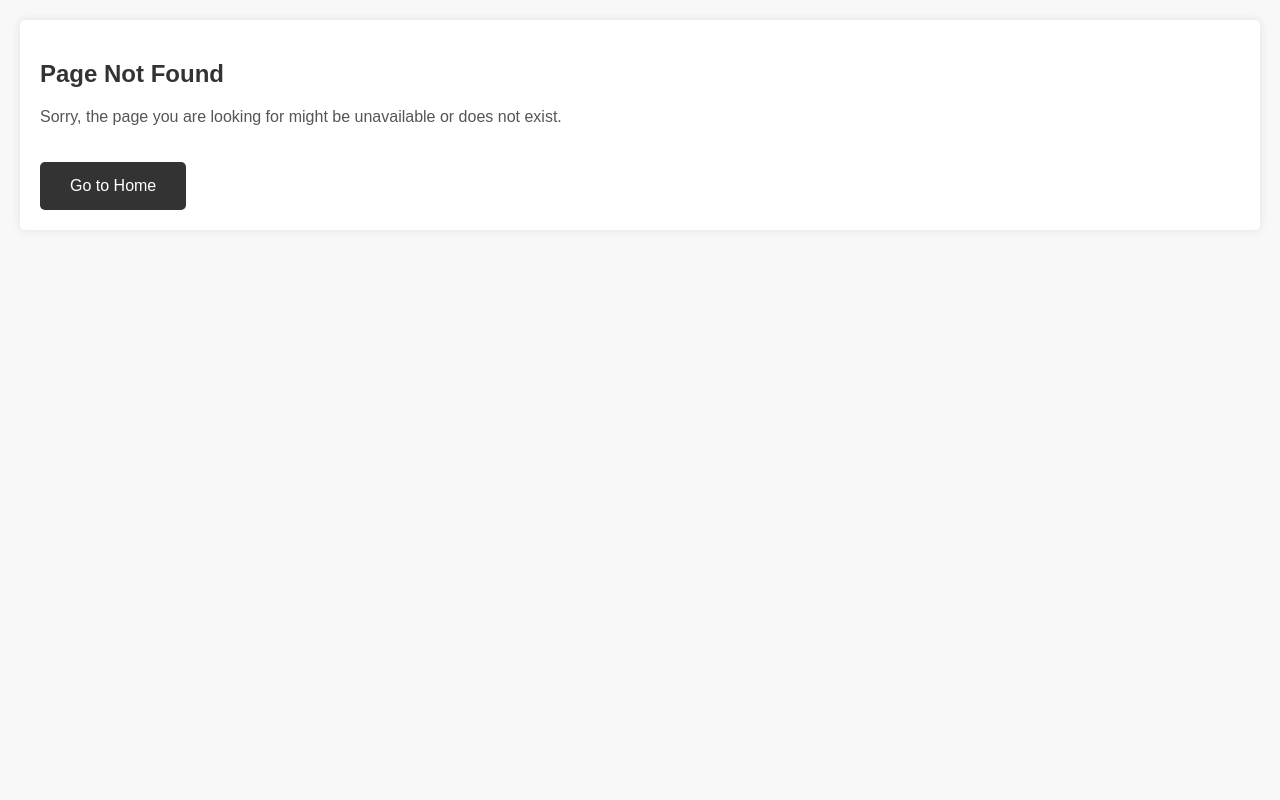
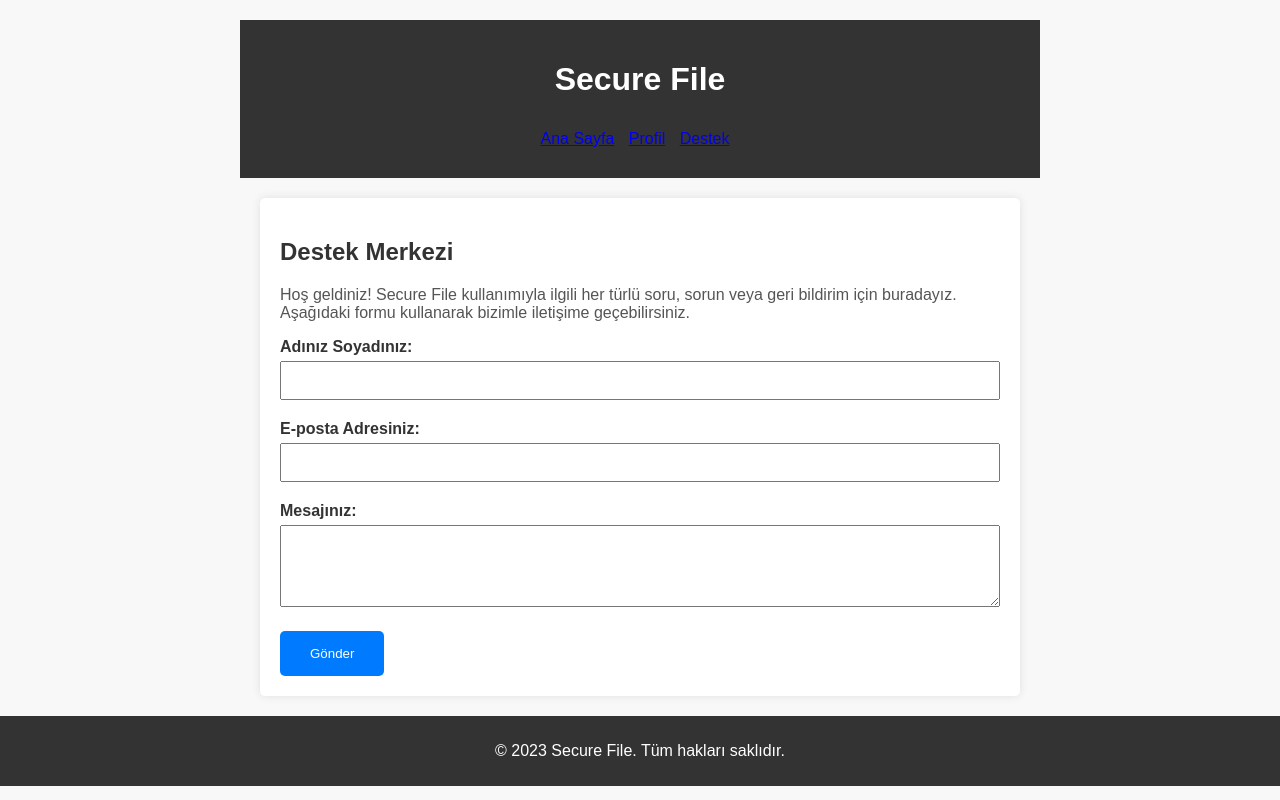
Before and after one commit to marksmandantus/Veri_Guvenligi, a Django app: page /destek/ in a window 1280 px wide. Run offline with Django 4.2, Linux system fonts and the light colour scheme.

Commit message:
css and html updated
password reset, ratelimit, i am not robot, support added

```diff
--- a/veri/base/forms.py
+++ b/veri/base/forms.py
@@ -2,6 +2,11 @@ from django import forms
 from django.contrib.auth.forms import UserCreationForm, AuthenticationForm
 from django.contrib.auth.models import User
 from .models import UploadedFile
+from captcha.fields import ReCaptchaField
+from captcha.widgets import ReCaptchaV2Checkbox
+
+class FormWithCaptcha(forms.Form):
+    captcha = ReCaptchaField(widget=ReCaptchaV2Checkbox(attrs={'data-callback': 'onCaptchaSuccess'}))
 
 class RegisterForm(UserCreationForm):
     email = forms.EmailField()
--- a/veri/base/urls.py
+++ b/veri/base/urls.py
@@ -4,6 +4,7 @@ from django.conf import settings
 from django.conf.urls.static import static
 from django.views.generic import TemplateView
 from django.contrib.auth.views import LogoutView
+from django.contrib.auth import views as auth_views
 
 
 urlpatterns = [
@@ -12,9 +13,21 @@ urlpatterns = [
     path('profile/', views.user_profile, name='user_profile'),
     path('delete_file/<int:id>/', views.delete_file, name='delete_file'),
     path('logout/', LogoutView.as_view(next_page='index'), name='logout'),
+    path('destek/', views.support, name='support'),
     path('', views.index, name='index'),
-    path('check_file_encryption/<int:file_id>/', views.check_file_encryption, name='check_file_encryption'),
 
+    path('password-reset/',
+         auth_views.PasswordResetView.as_view(template_name='password_reset.html'),
+         name='password_reset'),
+    path('password-reset/done/',
+         auth_views.PasswordResetDoneView.as_view(template_name='password_reset_done.html'),
+         name='password_reset_done'),
+    path('password-reset-confirm/<uidb64>/<token>/',
+         auth_views.PasswordResetConfirmView.as_view(template_name='password_reset_confirm.html'),
+        name='password_reset_confirm'),
+    path('password-reset-complete/',
+        auth_views.PasswordResetCompleteView.as_view(template_name='password_reset_complete.html'),
+        name='password_reset_complete'),
 ]
 
 urlpatterns += [path('<path:path>/', TemplateView.as_view(template_name='404.html'))]
--- a/veri/base/views.py
+++ b/veri/base/views.py
@@ -1,12 +1,30 @@
-from django.shortcuts import render, redirect
+from django.shortcuts import render, redirect, get_object_or_404
 from django.contrib.auth import login
-from .forms import RegisterForm, UserLoginForm, FileUploadForm
+from .forms import RegisterForm, UserLoginForm, FileUploadForm, FormWithCaptcha
 from .models import UploadedFile, CustomUser, Directory
-from django.shortcuts import get_object_or_404
 from django.db.models import Q
+from django.contrib import messages
+from django_ratelimit.decorators import ratelimit
+from django.http import HttpResponseForbidden
 
+
+def rate_limit_with_template(view_func):
+    def _wrapped_view(request, *args, **kwargs):
+        response = ratelimit(key='user_or_ip', rate='10/m', method='GET', block=False)(view_func)(request, *args, **kwargs)
+
+        if hasattr(request, 'limited') and request.limited:
+            return render(request, 'ratelimit.html')  # veya HttpResponseForbidden("Custom Rate Limit Exceeded Message")
+
+        return response
+
+    return _wrapped_view
+
+@rate_limit_with_template
 def index(request):
     return render(request, 'index.html')
+
+def support(request):
+    return render(request, 'support.html')
 
 def register(request):
     if request.method == 'POST':
@@ -21,13 +39,20 @@ def register(request):
 def user_login(request):
     if request.method == 'POST':
         form = UserLoginForm(data=request.POST)
+        captcha_form = FormWithCaptcha(request.POST)
+
         if form.is_valid():
             user = form.get_user()
             login(request, user)
-            return redirect('user_profile')  # Kullanıcıyı profiline yönlendir
+            return redirect('user_profile')  # Redirect the user to the profile page upon successful login
+        else:
+            messages.error(request, 'Invalid username or password. Please try again.')  # Add an error message
     else:
         form = UserLoginForm()
-    return render(request, 'login.html', {'form': form})
+    captcha_form = FormWithCaptcha(request.POST)
+
+
+    return render(request, 'login.html', {'form': form, 'captcha_form': captcha_form})
 
 def user_profile(request):
     user = request.user
@@ -116,20 +141,6 @@ def user_profile(request):
 
     return render(request, 'user_profile.html', {'form': form, 'user_files': user_files, 'files_by_directory': files_by_directory, 'directories': directories})
 
-def check_file_encryption(request, file_id):
-    try:
-        uploaded_file = UploadedFile.objects.get(id=file_id)
-
-        if uploaded_file.is_encrypted:
-            result_message = "Dosya şifreli."
-        else:
-            result_message = "Dosya şifreli değil."
-
-    except UploadedFile.DoesNotExist:
-        result_message = "Belirtilen ID'ye sahip dosya bulunamadı."
-
-    return render(request, 'check_file_encryption.html', {'result_message': result_message})
-
 def custom_404(request, exception):
     return render(request, '404.html', status=404)
 
--- a/veri/static/css/404.css
+++ b/veri/static/css/404.css
@@ -8,36 +8,13 @@ body {
     color: #333;
 }
 
-.header {
-    background-color: #333;
-    color: #fff;
-    padding: 20px;
-    text-align: center;
-}
-
-.nav {
-    background-color: #333;
-    padding: 10px;
-    text-align: center;
-}
-
-.nav ul {
-    list-style: none;
-    margin: 0;
-    padding: 0;
-}
-
-.nav ul li {
-    display: inline;
-    margin-right: 10px;
-}
-
 .content {
     margin: 20px;
     padding: 20px;
     background-color: #fff;
     border-radius: 5px;
     box-shadow: 0 0 10px rgba(0, 0, 0, 0.1);
+    text-align: center;
 }
 
 .content h2 {
@@ -48,7 +25,8 @@ body {
     color: #555;
 }
 
-.content a {
+/* Add styles for the primary button */
+.btn-primary {
     display: inline-block;
     margin-top: 20px;
     padding: 15px 30px;
@@ -59,6 +37,7 @@ body {
     transition: background-color 0.3s ease-in-out;
 }
 
-.content a:hover {
+/* Style for button hover effect */
+.btn-primary:hover {
     background-color: #555;
 }
--- /dev/null
+++ b/veri/static/css/destek.css
@@ -0,0 +1,93 @@
+/* destek.css */
+
+body {
+    font-family: 'Arial', sans-serif;
+    margin: 0;
+    padding: 0;
+    background-color: #f8f8f8;
+    color: #333;
+}
+
+.container {
+    max-width: 800px;
+    margin: 20px auto;
+}
+
+.header {
+    background-color: #333;
+    color: #fff;
+    padding: 20px;
+    text-align: center;
+}
+
+.nav {
+    background-color: #333;
+    padding: 10px;
+    text-align: center;
+}
+
+.nav ul {
+    list-style: none;
+    margin: 0;
+    padding: 0;
+}
+
+.nav ul li {
+    display: inline;
+    margin-right: 10px;
+}
+
+.content {
+    margin: 20px;
+    padding: 20px;
+    background-color: #fff;
+    border-radius: 5px;
+    box-shadow: 0 0 10px rgba(0, 0, 0, 0.1);
+}
+
+.content h2 {
+    color: #333;
+}
+
+.content p {
+    color: #555;
+}
+
+.form-group {
+    margin-bottom: 20px;
+}
+
+.form-group label {
+    display: block;
+    font-weight: bold;
+    margin-bottom: 5px;
+}
+
+.form-group input,
+.form-group textarea {
+    width: 100%;
+    padding: 10px;
+    box-sizing: border-box;
+}
+
+button {
+    background-color: #007BFF;
+    color: #fff;
+    padding: 15px 30px;
+    border: none;
+    border-radius: 5px;
+    cursor: pointer;
+    transition: background-color 0.3s ease-in-out;
+}
+
+button:hover {
+    background-color: #0056b3;
+}
+
+.footer {
+    margin-top: 20px;
+    padding: 10px;
+    background-color: #333;
+    color: #fff;
+    text-align: center;
+}
--- a/veri/templates/404.html
+++ b/veri/templates/404.html
@@ -1,4 +1,4 @@
-{%load static%}
+{% load static %}
 
 <!DOCTYPE html>
 <html lang="en">
@@ -7,14 +7,15 @@
     <meta name="viewport" content="width=device-width, initial-scale=1.0">
     <title>Page Not Found</title>
     <link rel="stylesheet" href="{% static 'css/404.css' %}">
+    <link rel="stylesheet" href="https://cdnjs.cloudflare.com/ajax/libs/font-awesome/5.15.3/css/all.min.css">
+    <link rel="stylesheet" href="{% static 'css/style.css' %}">
 </head>
 <body>
-
 
 <div class="content">
     <h2>Page Not Found</h2>
     <p>Sorry, the page you are looking for might be unavailable or does not exist.</p>
-    <a href="/">Go to Home</a>
+    <a href="/profile" class="btn btn-primary"><i class="fas fa-home"></i> Go to Upload Page</a>
 </div>
 
 </body>
--- /dev/null
+++ b/veri/templates/support.html
@@ -0,0 +1,57 @@
+{% load static %}
+
+<!DOCTYPE html>
+<html lang="en">
+<head>
+    <meta charset="UTF-8">
+    <meta name="viewport" content="width=device-width, initial-scale=1.0">
+    <link rel="stylesheet" href="{% static 'css/destek.css' %}">
+    <title>Secure File - Destek</title>
+</head>
+<body>
+
+<div class="container">
+    <header class="header">
+        <h1>Secure File</h1>
+        <nav class="nav">
+            <ul>
+                <li><a href="{% url 'index' %}">Ana Sayfa</a></li>
+                <li><a href="{% url 'user_profile' %}">Profil</a></li>
+                <li><a href="{% url 'support' %}">Destek</a></li>
+                <!-- Diğer sayfa linkleri eklenebilir -->
+            </ul>
+        </nav>
+    </header>
+
+    <div class="content">
+        <h2>Destek Merkezi</h2>
+        <p>
+            Hoş geldiniz! Secure File kullanımıyla ilgili her türlü soru, sorun veya geri bildirim için buradayız.
+            Aşağıdaki formu kullanarak bizimle iletişime geçebilirsiniz.
+        </p>
+
+        <form method="post" action="{% url 'support' %}">
+            {% csrf_token %}
+            <div class="form-group">
+                <label for="name">Adınız Soyadınız:</label>
+                <input type="text" name="name" id="name" required>
+            </div>
+            <div class="form-group">
+                <label for="email">E-posta Adresiniz:</label>
+                <input type="email" name="email" id="email" required>
+            </div>
+            <div class="form-group">
+                <label for="message">Mesajınız:</label>
+                <textarea name="message" id="message" rows="4" required></textarea>
+            </div>
+            <button type="submit">Gönder</button>
+        </form>
+    </div>
+</div>
+
+<footer class="footer">
+    <p>&copy; 2023 Secure File. Tüm hakları saklıdır.</p>
+</footer>
+
+</body>
+</html>
```
Also changed, not shown: requirements.txt (added, +118 -0 lines), veri/main/settings.py (+19 -0 lines), veri/static/css/giris.css (+8 -1 lines), veri/static/css/index.css (+11 -6 lines), veri/static/css/kayit.css (+16 -1 lines), veri/templates/check_file_encryption.html (deleted, +0 -9 lines), veri/templates/index.html (+16 -4 lines), veri/templates/login.html (+18 -0 lines), veri/templates/password_reset.html (added, +19 -0 lines), veri/templates/password_reset_complete.html (added, +14 -0 lines), veri/templates/password_reset_confirm.html (added, +19 -0 lines), veri/templates/password_reset_done.html (added, +14 -0 lines), veri/templates/ratelimit.html (added, +20 -0 lines).
